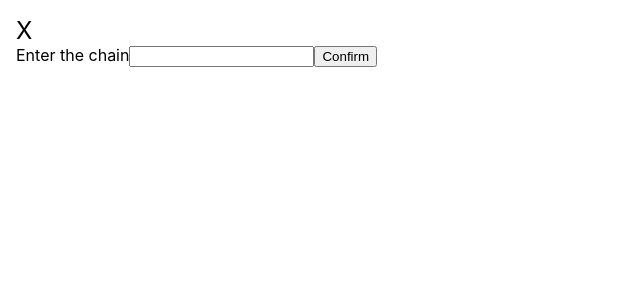
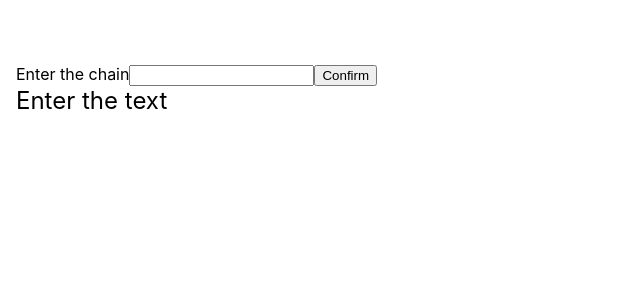
Before and after one commit to Yobuligo/playground.react, a React (Create React App) app: page / in a window 1280 px wide. Shown: the top 300 px of the page, without its empty margins (0-640 px from the left). Built offline with nearby package versions, Linux system fonts and the light colour scheme.

Commit message:
Implement Messagebox

```diff
--- a/src/App.tsx
+++ b/src/App.tsx
@@ -1,18 +1,38 @@
 import { useMemo, useState } from "react";
+import Message from "./components/Message";
 import TypeWriter from "./components/TypeWriter";
 import UserInput from "./components/UserInput";
+import { IMessage } from "./model/IMessage";
+import { MessageType } from "./model/MessageType";
 import { LetterPicker } from "./services/LetterPicker";
 
 const App: React.FC = () => {
   const letterPicker = useMemo(() => new LetterPicker(), []);
   const [text, setText] = useState(letterPicker.next());
-  const onConfirm = (text: string) => {
-    setText(text);
+  const [message, setMessage] = useState<IMessage>({
+    text: "",
+    type: MessageType.Info,
+  });
+
+  const onConfirm = (enteredText: string) => {
+    if (enteredText.toUpperCase() !== text.toUpperCase()) {
+      setMessage({ text: "You lose", type: MessageType.Error });
+      return;
+    }
+
+    setMessage({ text: "", type: MessageType.Info });
+    setText((previous) => `${previous}${letterPicker.next()}`);
   };
+
+  const onPrint = () => {
+    setMessage({ text: "Enter the text", type: MessageType.Info });
+  };
+
   return (
     <>
-      <TypeWriter text={text} />
+      <TypeWriter text={text} onPrint={onPrint} />
       <UserInput onConfirm={onConfirm} />
+      {message ? <Message message={message} /> : ""}
     </>
   );
 };
--- /dev/null
+++ b/src/components/Message.module.css
@@ -0,0 +1,9 @@
+.info {
+  font-size: x-large;
+  color: black;
+}
+
+.error {
+  font-size: x-large;
+  color: red;
+}
--- /dev/null
+++ b/src/components/Message.tsx
@@ -0,0 +1,20 @@
+import { IMessage } from "../model/IMessage";
+import { MessageType } from "../model/MessageType";
+import styles from "./Message.module.css";
+
+const Message: React.FC<{ message: IMessage }> = (props) => {
+  const getMessageStyle = () => {
+    switch (props.message.type) {
+      case MessageType.Error: {
+        return styles.error;
+      }
+      default: {
+        return styles.info;
+      }
+    }
+  };
+
+  return <div className={getMessageStyle()}>{props.message.text}</div>;
+};
+
+export default Message;
--- a/src/components/TypeWriter.module.css
+++ b/src/components/TypeWriter.module.css
@@ -1,3 +1,4 @@
 .typeWriter {
   font-size: x-large;
+  height: 3rem;
 }
--- a/src/components/TypeWriter.tsx
+++ b/src/components/TypeWriter.tsx
@@ -1,38 +1,36 @@
 import { useCallback, useEffect, useState } from "react";
+import { formatText } from "../services/LetterFormatter";
 import { PortionTypeWriter } from "../services/PortionTypeWriter";
 import styles from "./TypeWriter.module.css";
 
-const transformText = (text: string): string => {
-  let result = "";
-  for (const letter of text) {
-    if (!result) {
-      result += letter;
-    } else {
-      result += ` ${letter}`;
-    }
-  }
-  return result;
-};
-
-const TypeWriter: React.FC<{ text: string }> = (props) => {
+const TypeWriter: React.FC<{ text: string; onPrint?: () => void }> = (
+  props
+) => {
   const [printedText, setPrintedText] = useState("");
+  const [hideText, setHideText] = useState(false);
 
   const runTypeWriter = useCallback((typeWriter: PortionTypeWriter) => {
     setTimeout(() => {
       if (typeWriter.hasNext) {
-        setPrintedText(() => transformText(typeWriter.next()));
+        setPrintedText(() => formatText(typeWriter.next()));
         runTypeWriter(typeWriter);
+      } else {
+        setTimeout(() => {
+          setHideText(true);
+          props.onPrint?.();
+        }, 500);
       }
     }, 500);
   }, []);
 
   useEffect(() => {
     setPrintedText("");
+    setHideText(false);
     const typeWriter = new PortionTypeWriter(props.text);
     runTypeWriter(typeWriter);
   }, [props.text, runTypeWriter]);
 
-  return <div className={styles.typeWriter}>{printedText}</div>;
+  return <div className={styles.typeWriter}>{hideText ? "" : printedText}</div>;
 };
 
 export default TypeWriter;
--- a/src/components/UserInput.tsx
+++ b/src/components/UserInput.tsx
@@ -6,9 +6,10 @@ const UserInput: React.FC<{ onConfirm: (text: string) => void }> = (props) => {
     event.preventDefault();
     const value = enteredText.current?.value;
     if (!value) {
-      throw new Error("Entered value must not be null");
+      props.onConfirm("");
+    } else {
+      props.onConfirm(value);
     }
-    props.onConfirm(value);
   };
 
   return (
--- /dev/null
+++ b/src/model/IMessage.ts
@@ -0,0 +1,6 @@
+import { MessageType } from "./MessageType";
+
+export interface IMessage {
+  readonly text: string;
+  readonly type: MessageType;
+}
--- /dev/null
+++ b/src/model/MessageType.ts
@@ -0,0 +1,4 @@
+export enum MessageType {
+  Info,
+  Error,
+}
--- /dev/null
+++ b/src/services/LetterFormatter.ts
@@ -0,0 +1,11 @@
+export const formatText = (text: string): string => {
+  let formattedText = "";
+  for (const letter of text) {
+    if (!formattedText) {
+      formattedText += letter;
+    } else {
+      formattedText += ` ${letter}`;
+    }
+  }
+  return formattedText;
+};
```
